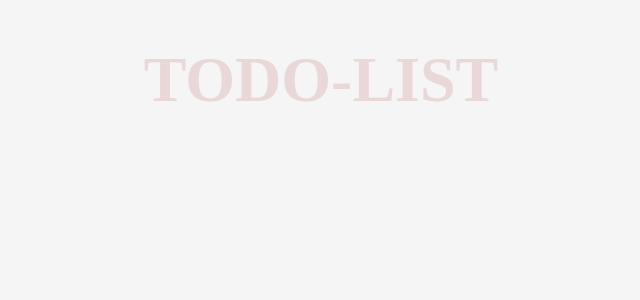
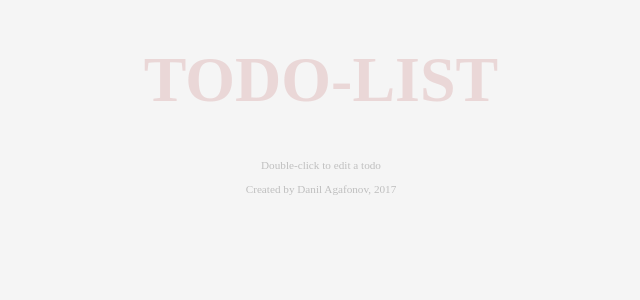
Before and after one commit to CruelIT/react-redux-todo-list-app, a React app: page / in a window 1280 px wide. Shown: the top 300 px of the page, without its empty margins (319-959 px from the left). Built offline with nearby package versions, Linux system fonts and the light colour scheme.

Commit message:
add footer component

```diff
--- /dev/null
+++ b/src/js/components/Footer/index.jsx
@@ -0,0 +1,15 @@
+import React from 'react';
+import styled from 'styled-components';
+
+const Footer = styled.footer`
+  text-align: center;
+  font-size: 0.7rem;
+  color: #bfbfbf;
+`;
+
+export default () => (
+  <Footer>
+    <p>Double-click to edit a todo</p>
+    <p>Created by Danil Agafonov, 2017</p>
+  </Footer>
+);
--- a/src/js/components/MainLayout/index.jsx
+++ b/src/js/components/MainLayout/index.jsx
@@ -1,6 +1,7 @@
 import React from 'react';
 import styled from 'styled-components';
 import Header from '../Header';
+import Footer from '../Footer';
 
 const Container = styled.div`
   padding-right: 15px;
@@ -29,5 +30,6 @@ const Container = styled.div`
 export default () => (
   <Container>
     <Header />
+    <Footer />
   </Container>
 );
```
